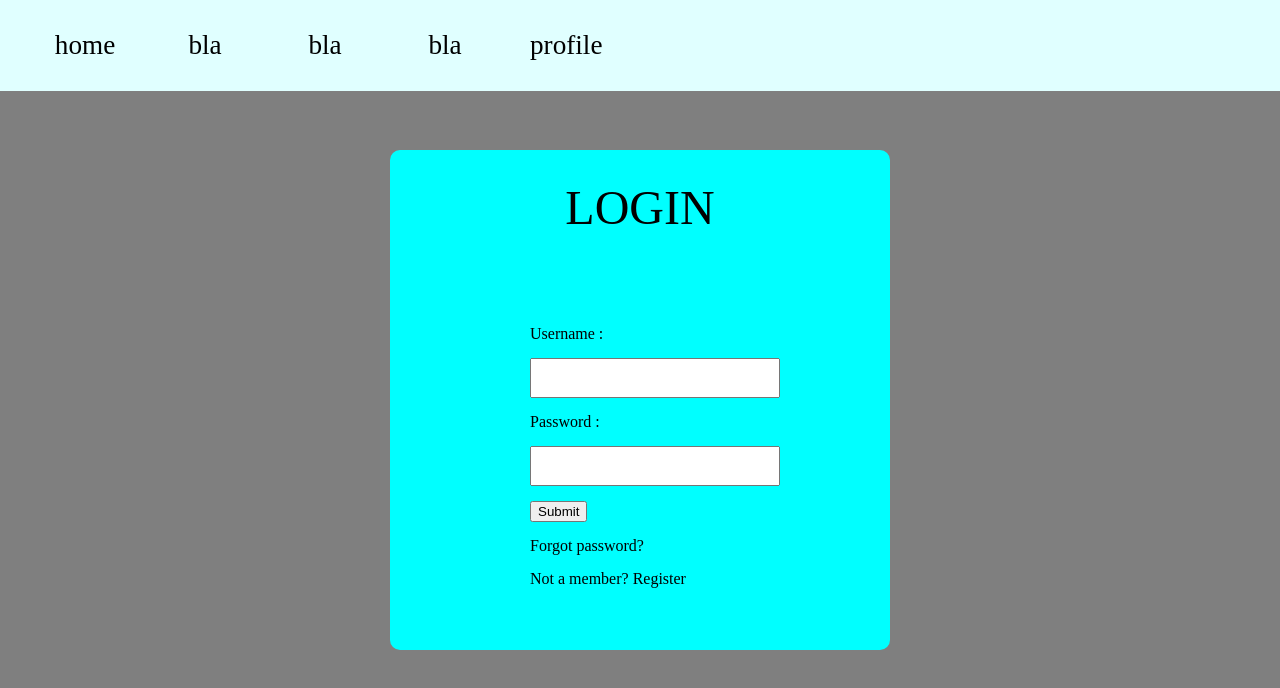
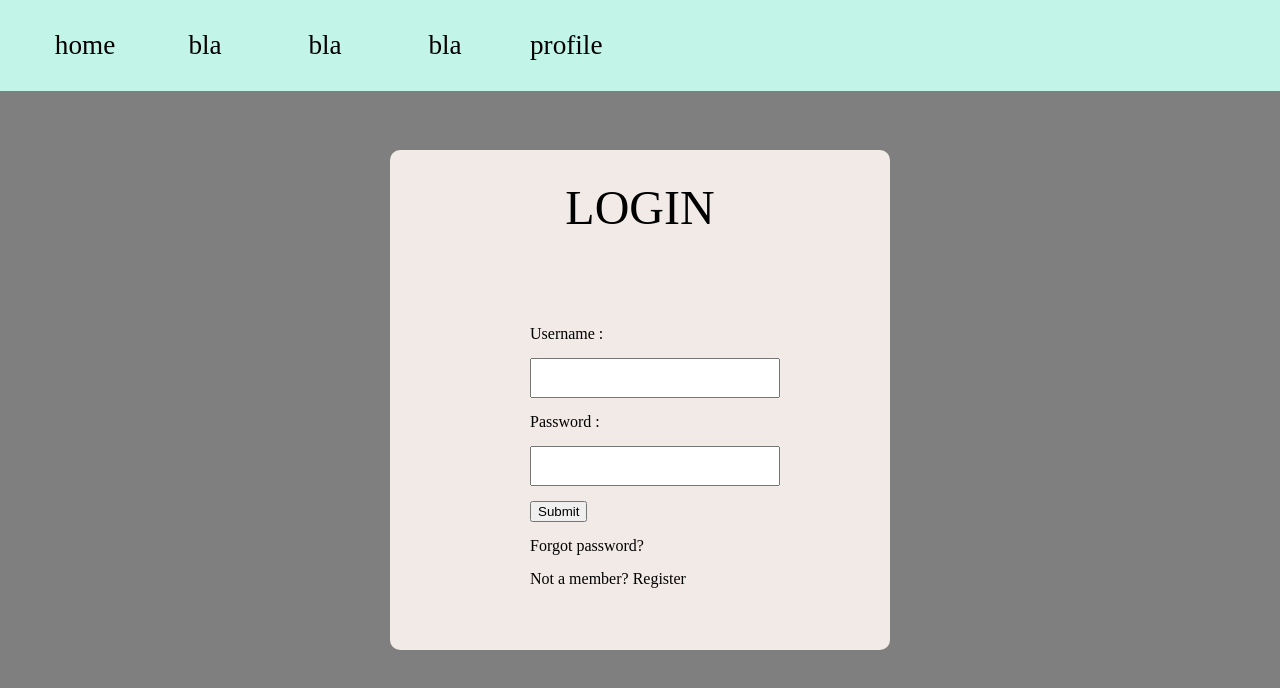
Before and after one commit to AeenPah/social-media, an Angular app: page / in a window 1280 px wide. Shown: the top 688 px of the page. Built offline with nearby package versions, Linux system fonts and the light colour scheme.

Commit message:
change color style
simple edit

```diff
--- a/db.json
+++ b/db.json
@@ -33,13 +33,13 @@
     {
       "userid": 1,
       "userPost": "I'm jack",
-      "postLikes": 8,
+      "postLikes": 10,
       "id": 1
     },
     {
       "userid": 2,
       "userPost": "a",
-      "postLikes": 17,
+      "postLikes": 19,
       "id": 2
     },
     {
@@ -52,21 +52,21 @@
     {
       "userid": 2,
       "userPost": "test1",
-      "postLikes": 1,
+      "postLikes": 2,
       "postLikeBool": false,
       "id": 4
     },
     {
       "userid": 2,
       "userPost": "test2",
-      "postLikes": 1,
+      "postLikes": 2,
       "postLikeBool": false,
       "id": 5
     },
     {
       "userid": 2,
       "userPost": "test3",
-      "postLikes": 1,
+      "postLikes": 2,
       "postLikeBool": false,
       "id": 6
     }
--- a/src/app/app.component.css
+++ b/src/app/app.component.css
@@ -1,9 +1,3 @@
 .container {
-  background: rgb(2, 0, 36);
-  background: linear-gradient(
-    0deg,
-    rgba(2, 0, 36, 1) 0%,
-    rgba(77, 111, 164, 1) 0%,
-    rgba(125, 220, 255, 1) 100%
-  );
+  background-color: #f4e5de;
 }
--- a/src/app/home/home.component.css
+++ b/src/app/home/home.component.css
@@ -1,7 +1,7 @@
 .container {
   margin: 0 auto;
   width: 85%;
-  background-color: rgb(7, 255, 255);
+  background-color: #f1eae6;
   padding: 20px 35px;
 }
 
--- a/src/app/login/login.component.css
+++ b/src/app/login/login.component.css
@@ -12,7 +12,7 @@
   left: 50%;
   margin-top: -250px;
   margin-left: -250px;
-  background-color: aqua;
+  background-color: #f1eae6;
   border-radius: 10px;
   text-align: center;
 }
--- a/src/app/nav-bar/nav-bar.component.css
+++ b/src/app/nav-bar/nav-bar.component.css
@@ -1,5 +1,5 @@
 .container {
-  background-color: lightcyan;
+  background-color: #c2f4e7;
 }
 .flex-box {
   display: flex;
@@ -14,6 +14,6 @@
   text-align: center;
 }
 .flex-box div:hover {
-  background-color: rgb(182, 249, 249);
+  background-color: #b8dfd5;
   cursor: pointer;
 }
--- a/src/app/profile/profile.component.css
+++ b/src/app/profile/profile.component.css
@@ -1,7 +1,7 @@
 .container {
   margin: 0 auto;
   width: 85%;
-  background-color: rgb(7, 255, 255);
+  background-color: #f1eae6;
   height: 100vh;
 }
 
--- a/src/app/profile/profile.component.ts
+++ b/src/app/profile/profile.component.ts
@@ -51,7 +51,6 @@ export class ProfileComponent implements OnInit {
     this.http.put<any>('http://localhost:3000/users/'+this.user.id,this.user).subscribe(res =>{
       console.log(res)
     });
-
   }
   deleteTextHome(a:number){
     this.http.get<any>('http://localhost:3000/homePosts').subscribe(res => {
--- a/src/app/sing-up/sing-up.component.css
+++ b/src/app/sing-up/sing-up.component.css
@@ -12,7 +12,7 @@
   left: 50%;
   margin-top: -300px;
   margin-left: -250px;
-  background-color: aqua;
+  background-color: #f1eae6;
   border-radius: 10px;
   text-align: center;
 }
```
